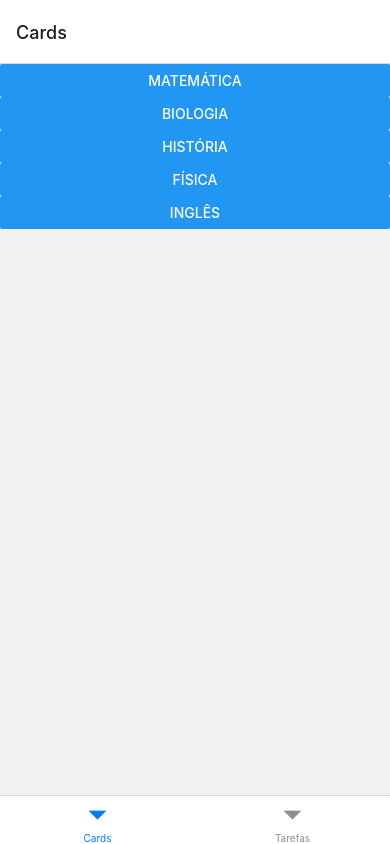
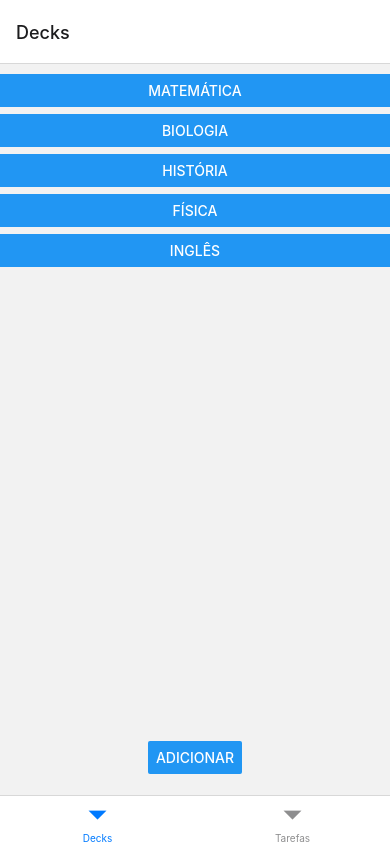
Before and after one commit to Ricardo-DSS/linkoApp, a React Native app: screen /Decks in a window 390 px wide. Both pictures are taken after a click on the button "ENTRAR". Built offline with nearby package versions, Linux system fonts and the light colour scheme.

Commit message:
navBar ok

```diff
--- a/App.js
+++ b/App.js
@@ -6,6 +6,7 @@ import { createBottomTabNavigator } from '@react-navigation/bottom-tabs';
 
 import TelaLogin from './Telas/TelaLogin';
 import TelaCadastrar from './Telas/TelaCadastrar';
+import Decks from './Telas/Decks';
 import Cards from './Telas/Cards';
 import Tarefas from './Telas/Tarefas';
 
@@ -15,7 +16,7 @@ const Tab = createBottomTabNavigator();
 function BottomNav () {
   return(
     <Tab.Navigator>
-      <Tab.Screen name="Cards" component={Cards}/>
+      <Tab.Screen name="Decks" component={Decks}/>
       <Tab.Screen name="Tarefas" component={Tarefas}/>
     </Tab.Navigator>
   );
@@ -26,6 +27,7 @@ function MainNavigator() {
     <Navegar.Navigator>
       <Navegar.Screen name="TelaLogin" component={TelaLogin} />
       <Navegar.Screen name="TelaCadastrar" component={TelaCadastrar} />
+      <Navegar.Screen name="Cards" component={Cards} />
       <Navegar.Screen name="BottomNav" component={BottomNav} options={{ headerShown: false }} />
     </Navegar.Navigator>
   );
--- a/Telas/Cards.js
+++ b/Telas/Cards.js
@@ -1,19 +1,22 @@
-import React from 'react';
-import { View, Button } from 'react-native';
+import React from "react";
+import { View } from 'react-native';
 
 export default function Cards () {
 
-    const decks = ['Matemática', 'Biologia', 'História', 'Física', 'Inglês'];
-
-    return (
+    const cartoes = ['(Pergunta-1)', '(Pergunta-2)', '(Pergunta-3)', '(Pergunta-4)'];
+    return(
         <View>
-            {decks.map((deck, index) => (
+            {cartoes.map((cartao, index) => (
             <Button
-                key={index}
-                title={deck}
+            key={index}
+            title={cartao}
+            onPress={() => {}}
+            />
+            ))}
+            <Button
+                title="Revisar"
                 onPress={() => {}}
             />
-            ))}
         </View>
     );
 }
--- /dev/null
+++ b/Telas/Decks.js
@@ -0,0 +1,105 @@
+import React, { useState } from 'react';
+import { View, Button, StyleSheet, Modal, TextInput } from 'react-native';
+
+export default function Decks ({navigation}) {
+
+    //Exemplo a constante decks deve receber um Array do banco de dados
+    const decks = ['Matemática', 'Biologia', 'História', 'Física', 'Inglês'];
+    const [isModalVisible, setIsModalVisible] = useState(false);
+    const [text, setText] = useState('');
+
+    const handleModalOpen = () => {
+        setIsModalVisible(true);
+    };
+
+    const handleModalClose = () => {
+        setIsModalVisible(false);
+    };
+
+    const handleTextChange = (text) => {
+        setText(text);
+    };
+
+      //A função abaixo deverá ser usada para registrar no banco de dados
+      /*const handleSave = () => {
+        console.log(`Saving text: ${text}`);
+        handleModalClose();
+      };*/
+
+    return (
+        <View style={styles.container}>
+            <View style={styles.buttonDecks}>
+            {decks.map((deck, index) => (
+            <View style={styles.buttonDecksMargin}>
+            <Button
+                key={index}
+                title={deck}
+                onPress={() => {navigation.navigate("Cards")}}
+            />
+            </View>
+            ))}
+            </View>
+            <Modal visible={isModalVisible} animationType="slide">
+                <View style={styles.modalContainer}>
+                <TextInput
+                    style={styles.input}
+                    placeholder="Nome do Deck"
+                    onChangeText={handleTextChange}
+                />
+                <View style={styles.buttonContainer}>
+                    <Button title="Cancel" onPress={handleModalClose} />
+                    <Button title="Save" onPress={handleModalClose} />
+                </View>
+                </View>
+            </Modal>
+            <View style={styles.buttonAdd}>
+            <Button
+                title="Adicionar"
+                onPress={handleModalOpen}
+            />
+            </View>
+        </View>
+    );
+}
+
+const styles = StyleSheet.create({
+    container: {
+        flex: 1,
+        alignItems: 'center',
+        paddingTop: 10,
+    },
+    buttonDecks: {
+        flexDirection: 'column',
+        paddingHorizontal: 1,
+    },
+    buttonDecksMargin: {
+        width: 400,
+        height: 40,
+    },
+    buttonAdd: {
+        justifyContent: 'flex-end',
+        alignItems: 'center',
+        marginBottom: 20,
+        borderRadius: 5,
+        position: 'absolute',
+        bottom: 1,
+    },
+    modalContainer: {
+        flex: 1,
+        justifyContent: 'center',
+        alignItems: 'center',
+    },
+    input: {
+        height: 40,
+        width: '80%',
+        borderColor: 'gray',
+        borderWidth: 1,
+        paddingHorizontal: 10,
+        marginBottom: 20,
+    },
+    buttonContainer: {
+        flexDirection: 'row',
+        justifyContent: 'space-around',
+        width: '80%',
+    },
+})
```
